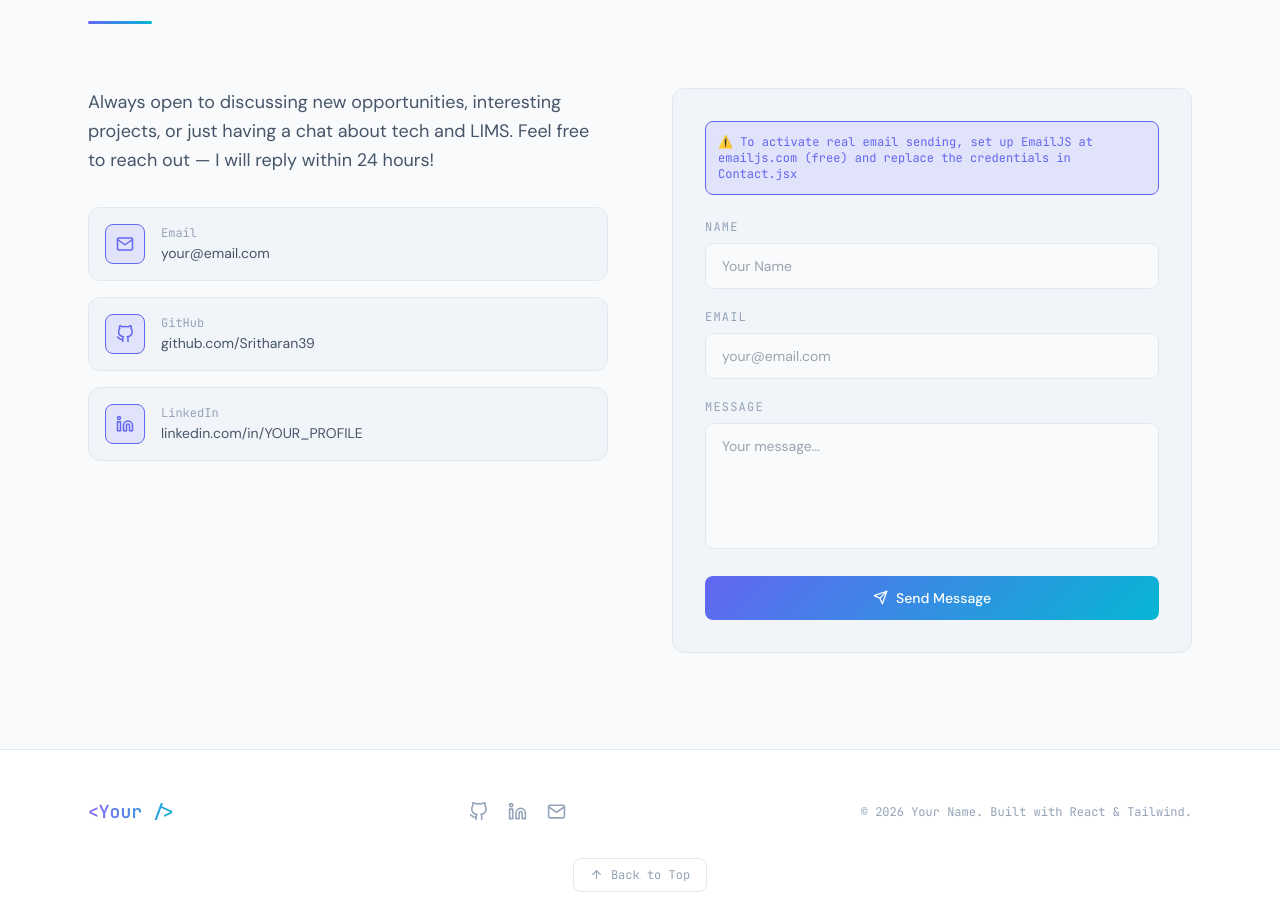
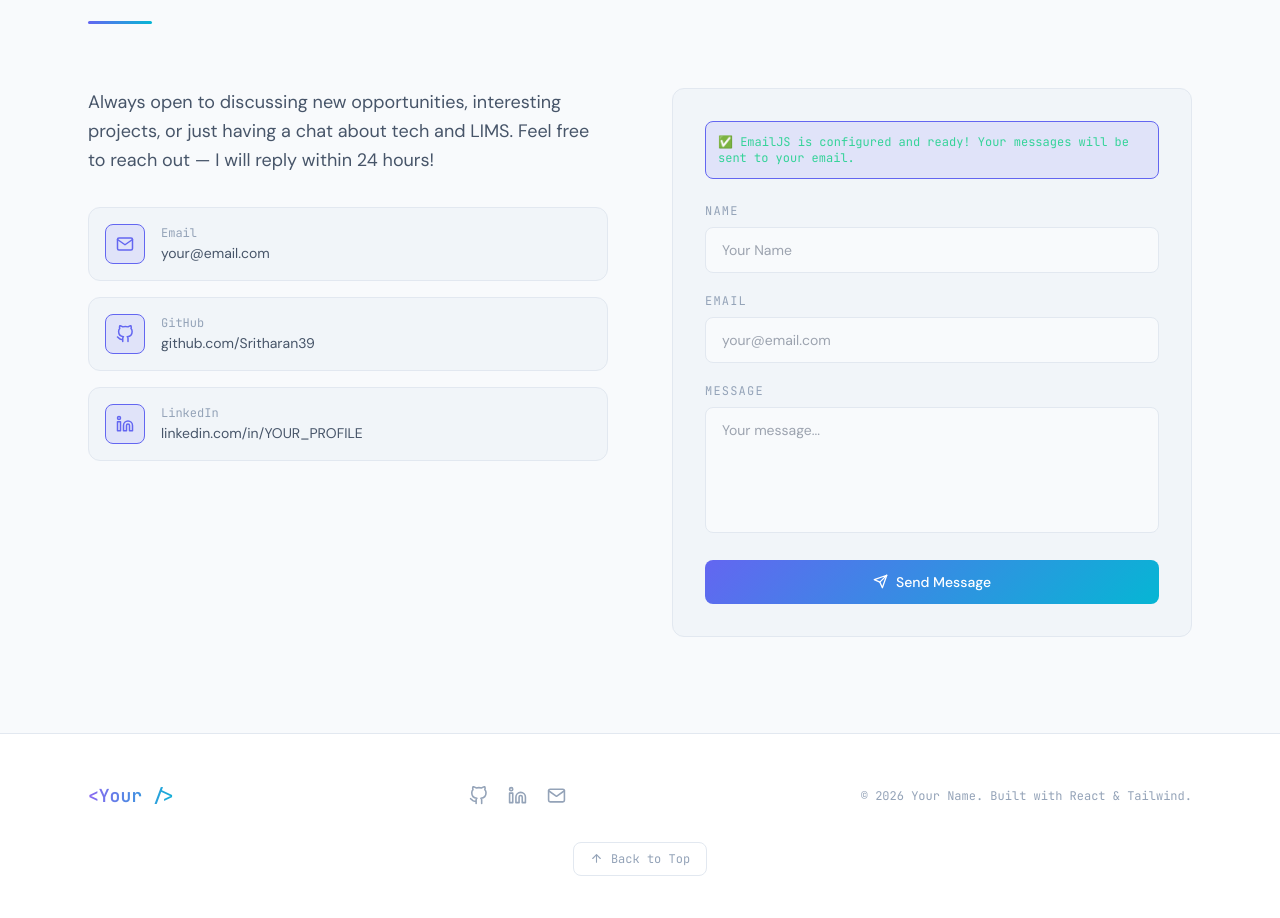
Before and after one commit to Sritharan39/Portfolio, a React (Vite) app: page / in a window 1280 px wide. Shown: the part 5823-6741 px from the top of the page. Built offline with nearby package versions, Linux system fonts and the light colour scheme.

Commit message:
feat: Configure EmailJS credentials for contact form

```diff
--- a/src/components/Contact.jsx
+++ b/src/components/Contact.jsx
@@ -12,10 +12,10 @@ const contactLinks = [
   { icon: <FiLinkedin size={18} />, label: "LinkedIn", value: "linkedin.com/in/YOUR_PROFILE", href: portfolioData.social.linkedin },
 ];
 
-// ⚠️ Replace these with your own EmailJS credentials from emailjs.com (free)
-const EMAILJS_SERVICE_ID  = "YOUR_SERVICE_ID";
-const EMAILJS_TEMPLATE_ID = "YOUR_TEMPLATE_ID";
-const EMAILJS_PUBLIC_KEY  = "YOUR_PUBLIC_KEY";
+// ✅ EmailJS credentials configured
+const EMAILJS_SERVICE_ID  = "service_mv8nkns";
+const EMAILJS_TEMPLATE_ID = "template_nc37rst";
+const EMAILJS_PUBLIC_KEY  = "ZDl00oXiNV0a4n4yn";
 
 export default function Contact() {
   const formRef = useRef();
@@ -71,8 +71,8 @@ export default function Contact() {
           <AnimatedSection delay={0.2}>
             <div className="p-8 rounded-xl border" style={{ backgroundColor: "var(--bg-card)", borderColor: "var(--border)" }}>
               <p className="text-xs font-mono mb-6 p-3 rounded-lg border"
-                style={{ color: "var(--accent)", backgroundColor: "var(--accent-glow)", borderColor: "var(--border-hover)" }}>
-                ⚠️ To activate real email sending, set up EmailJS at emailjs.com (free) and replace the credentials in Contact.jsx
+                style={{ color: "#34D399", backgroundColor: "var(--accent-glow)", borderColor: "var(--border-hover)" }}>
+                ✅ EmailJS is configured and ready! Your messages will be sent to your email.
               </p>
               <form ref={formRef} onSubmit={handleSubmit} className="flex flex-col gap-5">
                 {[
```
